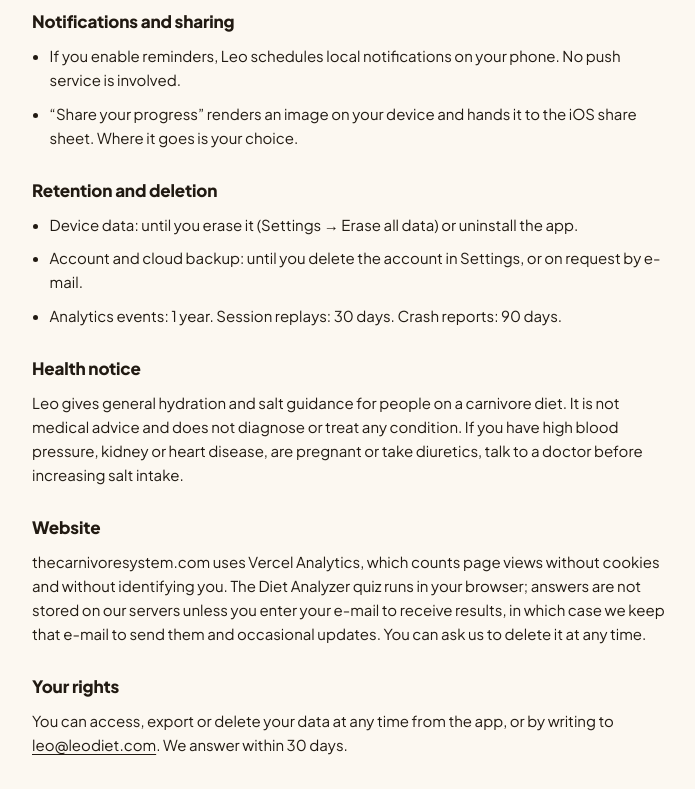
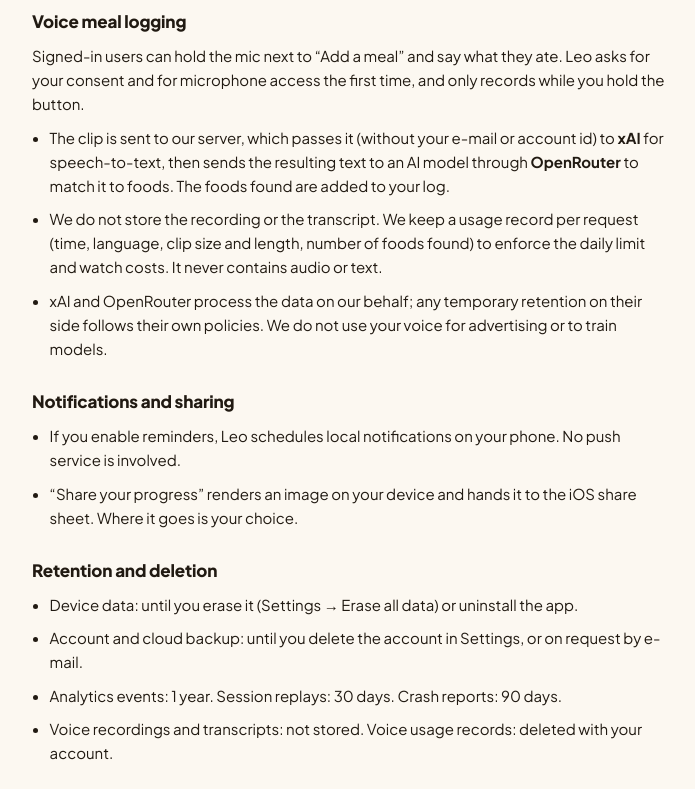
Before and after one commit to collasanta/carnivoresystem-web, a Next.js app: page /privacy in a window 1280 px wide. Shown: the part 1320-2109 px from the top of the page, without its empty margins (288-983 px from the left). Built offline with nearby package versions, Linux system fonts and the light colour scheme.

Commit message:
Privacy: voice meal logging section (Leo 1.0.3)
Co-Authored-By: Claude Opus 5.5 <noreply@anthropic.com>

```diff
--- a/app/privacy/page.tsx
+++ b/app/privacy/page.tsx
@@ -5,7 +5,7 @@ export const metadata: Metadata = {
   description: "How The Carnivore System website and the Leo app handle your data.",
 };
 
-const UPDATED = "September 5, 2026";
+const UPDATED = "September 24, 2026";
 
 export default function Privacy() {
   return (
@@ -71,6 +71,27 @@ export default function Privacy() {
         name or e-mail from us. See <a href="https://www.revenuecat.com/privacy" target="_blank" rel="noreferrer">RevenueCat&rsquo;s privacy policy</a>.
       </p>
 
+      <h2>Voice meal logging</h2>
+      <p>
+        Signed-in users can hold the mic next to &ldquo;Add a meal&rdquo; and say what they ate. Leo asks for your consent
+        and for microphone access the first time, and only records while you hold the button.
+      </p>
+      <ul>
+        <li>
+          The clip is sent to our server, which passes it (without your e-mail or account id) to <strong>xAI</strong> for
+          speech-to-text, then sends the resulting text to an AI model through <strong>OpenRouter</strong> to match it
+          to foods. The foods found are added to your log.
+        </li>
+        <li>
+          We do not store the recording or the transcript. We keep a usage record per request (time, language, clip size and
+          length, number of foods found) to enforce the daily limit and watch costs. It never contains audio or text.
+        </li>
+        <li>
+          xAI and OpenRouter process the data on our behalf; any temporary retention on their side follows their own
+          policies. We do not use your voice for advertising or to train models.
+        </li>
+      </ul>
+
       <h2>Notifications and sharing</h2>
       <ul>
         <li>If you enable reminders, Leo schedules local notifications on your phone. No push service is involved.</li>
@@ -82,6 +103,7 @@ export default function Privacy() {
         <li>Device data: until you erase it (Settings → Erase all data) or uninstall the app.</li>
         <li>Account and cloud backup: until you delete the account in Settings, or on request by e-mail.</li>
         <li>Analytics events: 1 year. Session replays: 30 days. Crash reports: 90 days.</li>
+        <li>Voice recordings and transcripts: not stored. Voice usage records: deleted with your account.</li>
       </ul>
 
       <h2>Health notice</h2>
```
